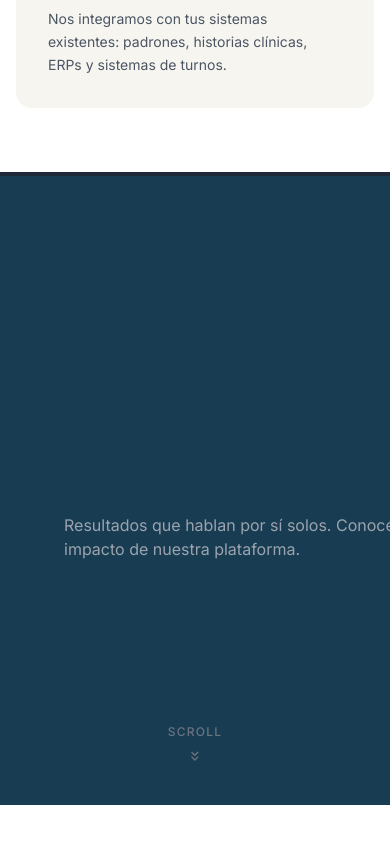
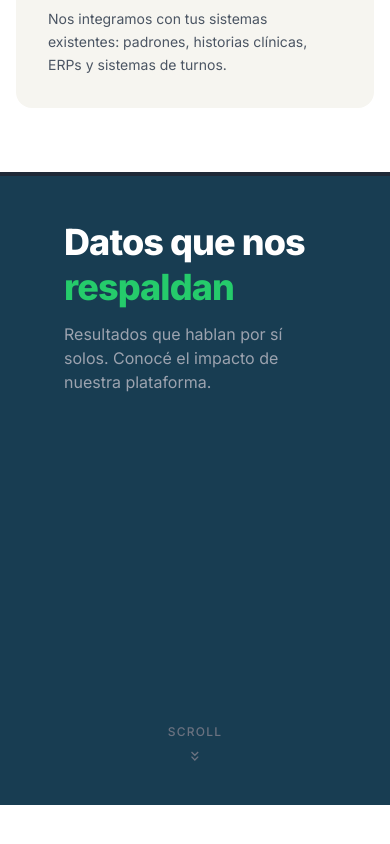
Before and after one commit to Pietr0dev/virtual-doctor, a Next.js app: page / in a window 390 px wide. Shown: the part 2843-3687 px from the top of the page. Built offline with nearby package versions, Linux system fonts and the light colour scheme.

Commit message:
title arriba de cards en seccion pinned

```diff
--- a/src/components/StatsSection.tsx
+++ b/src/components/StatsSection.tsx
@@ -33,25 +33,6 @@ export default function StatsSection() {
     if (!section || !track || !progress || cards.length === 0) return
 
     const ctx = gsap.context(() => {
-      const lines = titleRef.current?.querySelectorAll('h2')
-      if (!lines) return
-      gsap.fromTo(
-        lines,
-        { opacity: 0, y: 30 },
-        {
-          opacity: 1,
-          y: 0,
-          duration: 0.6,
-          stagger: 0.15,
-          ease: 'power2.out',
-          scrollTrigger: {
-            trigger: section,
-            start: 'top center',
-            toggleActions: 'play none none reverse',
-          },
-        }
-      )
-
       gsap.to(track, {
         x: () => -(track.scrollWidth - window.innerWidth),
         ease: 'none',
@@ -100,22 +81,19 @@ export default function StatsSection() {
         />
       </div>
 
-      <div className="h-[75vh] flex items-center">
-        <div ref={trackRef} className="flex items-center gap-10 px-16 will-change-transform">
-          <div className="shrink-0">
+      <div className="h-[75vh]">
+        <div className="px-16 pt-12 pb-6">
           <div ref={titleRef}>
             <h2 className="text-4xl sm:text-5xl lg:text-6xl font-extrabold text-white leading-tight tracking-tight">
-                Datos que nos
-              </h2>
-              <h2 className="text-4xl sm:text-5xl lg:text-6xl font-extrabold text-white leading-tight tracking-tight -mt-2">
-                respaldan
+              Datos que nos <span className="text-primary">respaldan</span>
             </h2>
           </div>
-            <p className="mt-4 text-base text-gray-400 max-w-sm">
+          <p className="mt-3 text-base text-gray-400">
             Resultados que hablan por sí solos. Conocé el impacto de nuestra plataforma.
           </p>
         </div>
 
+        <div ref={trackRef} className="flex items-center gap-10 px-16 will-change-transform h-[calc(100%-160px)]">
           {stats.map((stat, i) => {
             const Icon = stat.icon
             return (
```
Lines whose indentation alone changed are shown as unchanged.
